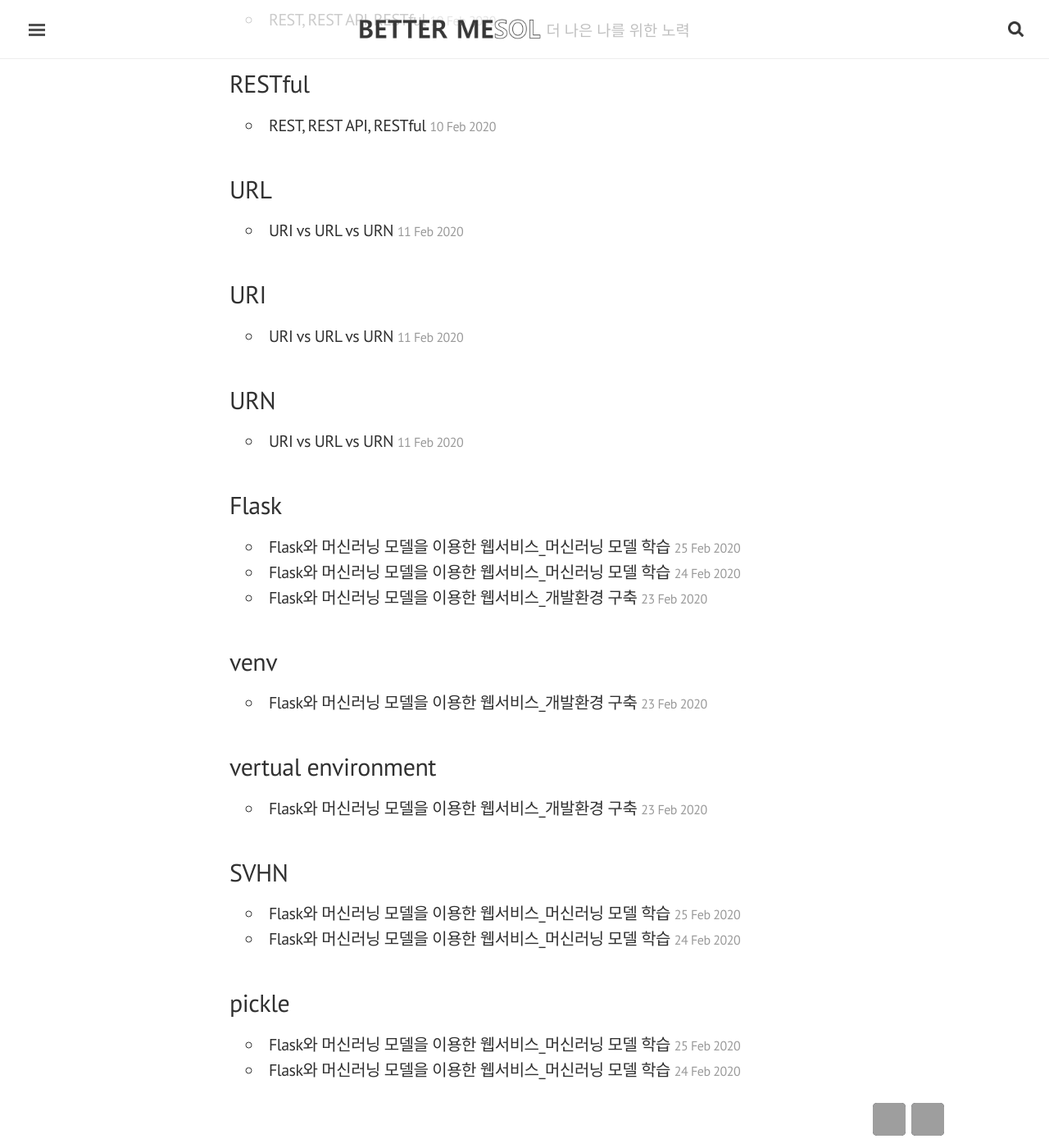
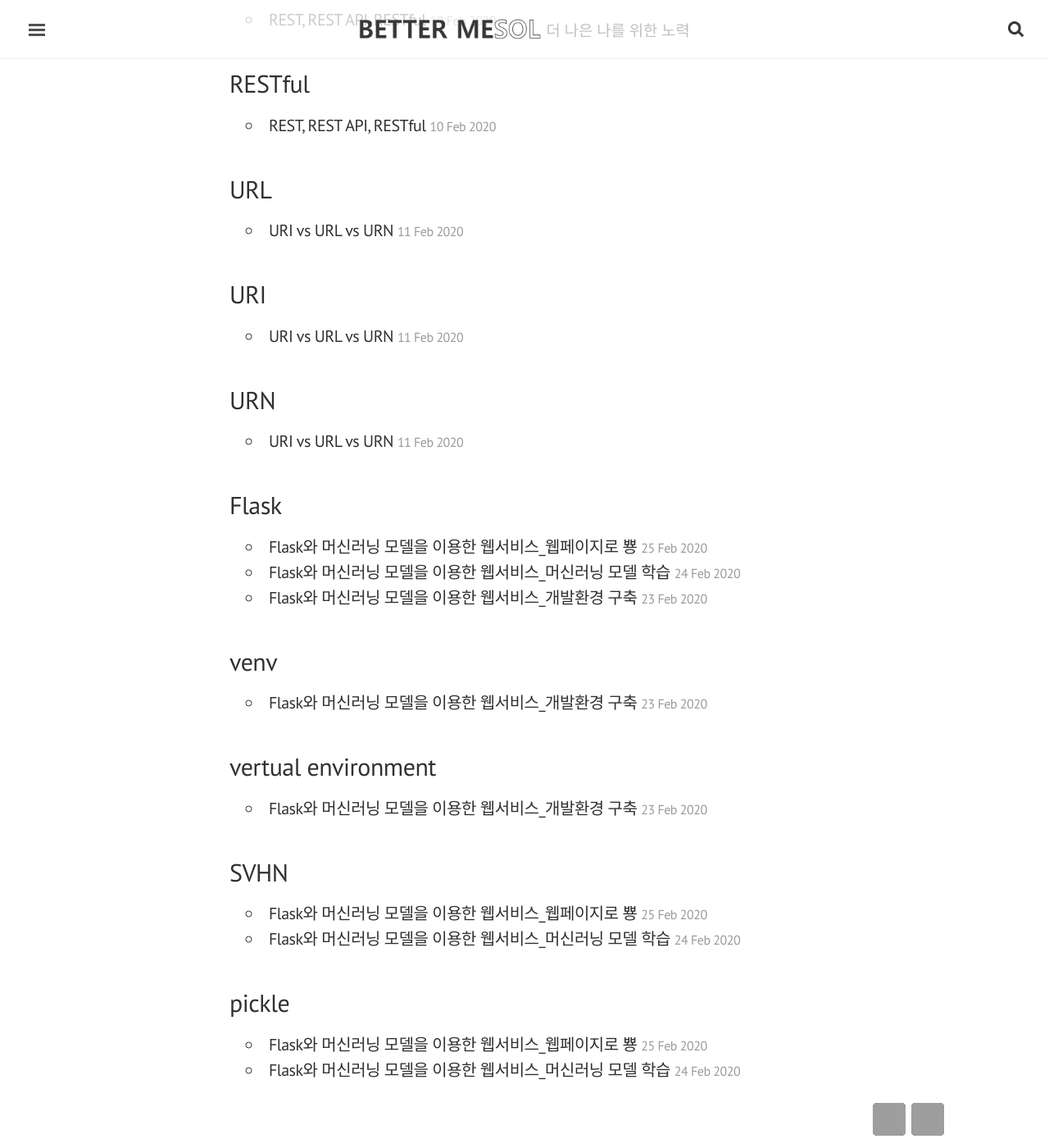
Before and after one commit to bettermesol/bettermesol.github.io, a Jekyll site: the page built from blog/tags.html, in a window 1280 px wide and 1400 px high, scrolled down 11231 px. Shown: the whole window at 82% size. Built offline with Jekyll 4.4.1, drawn with Linux system fonts in a browser that asks for light colours; nearby versions of some CDN libraries; some of the changed text lies outside the part shown; grey boxes are pictures that could not be loaded.

Commit message:
Update 2020-02-25-Flask_3_ML model.md

```diff
--- a/_posts/2020-02-25-Flask_3_ML model.md
+++ b/_posts/2020-02-25-Flask_3_ML model.md
@@ -1,6 +1,6 @@
 ---
-title: "Flask와 머신러닝 모델을 이용한 웹서비스_머신러닝 모델 학습"
-excerpt: "웹페이지 구성을 위한 머신러닝 모델 학습"
+title: "Flask와 머신러닝 모델을 이용한 웹서비스_웹페이지로 뿅"
+excerpt: "학습된 모델과 HTML페이지를 연결"
 last_modified_at: 2020-02-24T16:20:02-05:00
 categories:
   - Web
```
